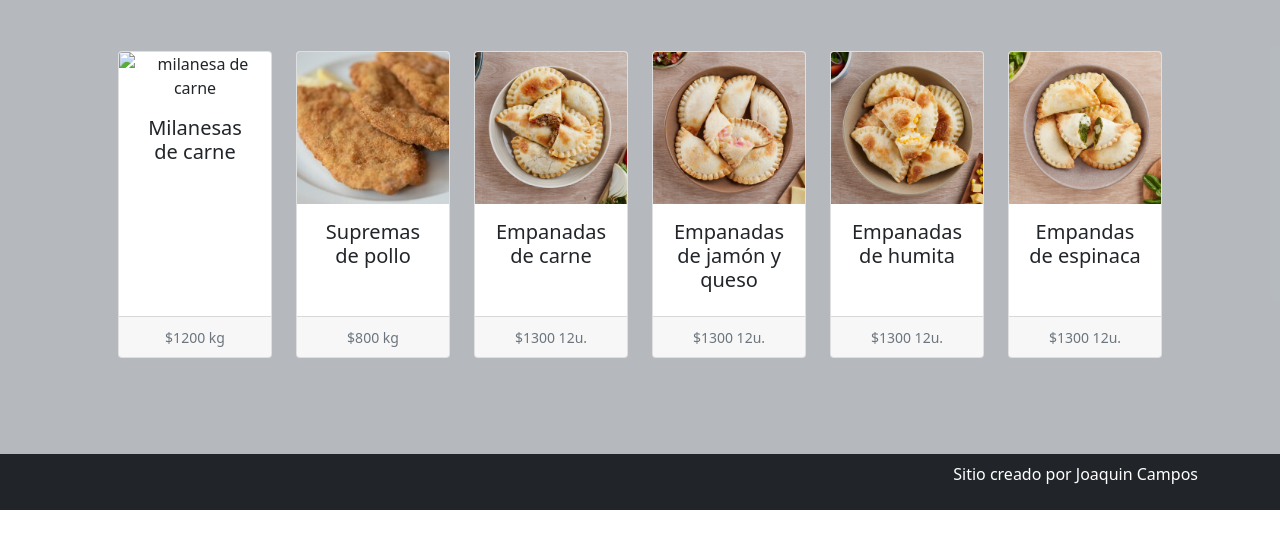
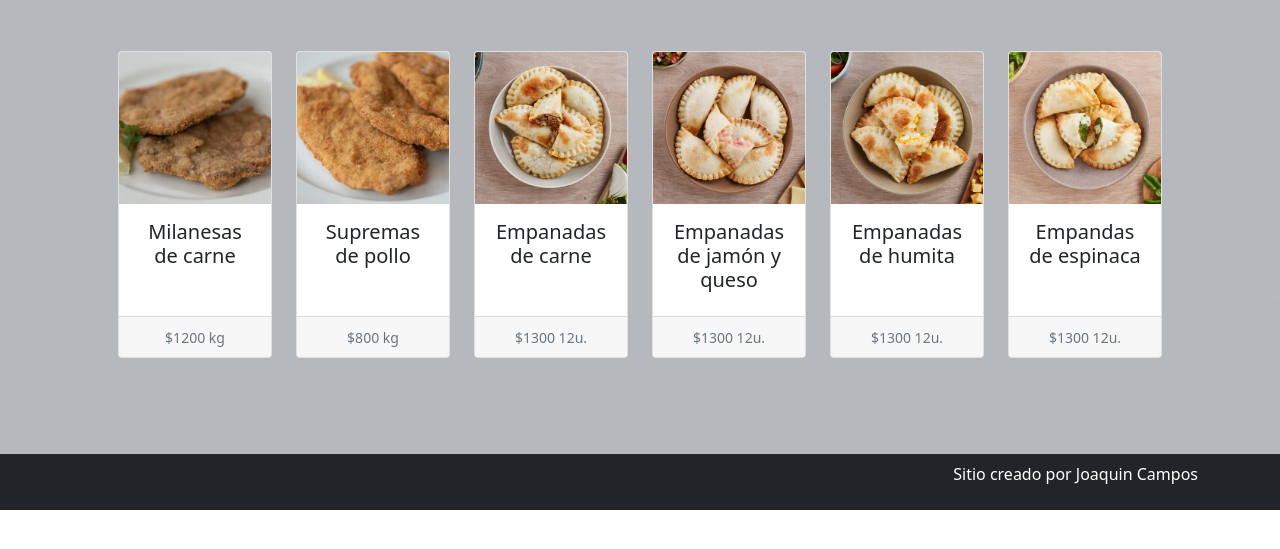
Before and after one commit to joaquincampos95/PF-Campos, a plain HTML site: page pages/nuestos_platos.html in a window 1280 px wide. Shown: the part 209-758 px from the top of the page. Drawn offline with nearby package versions, Linux system fonts and the light colour scheme; the site is published under a folder, as on GitHub Pages, so addresses that start at the root find nothing.

Commit message:
fotos de comida

```diff
--- a/pages/nuestos_platos.html
+++ b/pages/nuestos_platos.html
@@ -45,7 +45,7 @@
                 <div class="row g-4">
                     <div class="col-sm-6 col-md-4 col-lg-2">
                         <div class="card h-100">
-                            <img src="/assets/images/milanea_carne.jpg" class="card-img-top" alt="milanesa de carne">
+                            <img src="../assets/images/milanea_carne.jpg" class="card-img-top" alt="milanesa de carne">
                             <div class="card-body text-center">
                                 <h5 class="card-title">Milanesas de carne</h5>
                             </div>
```
